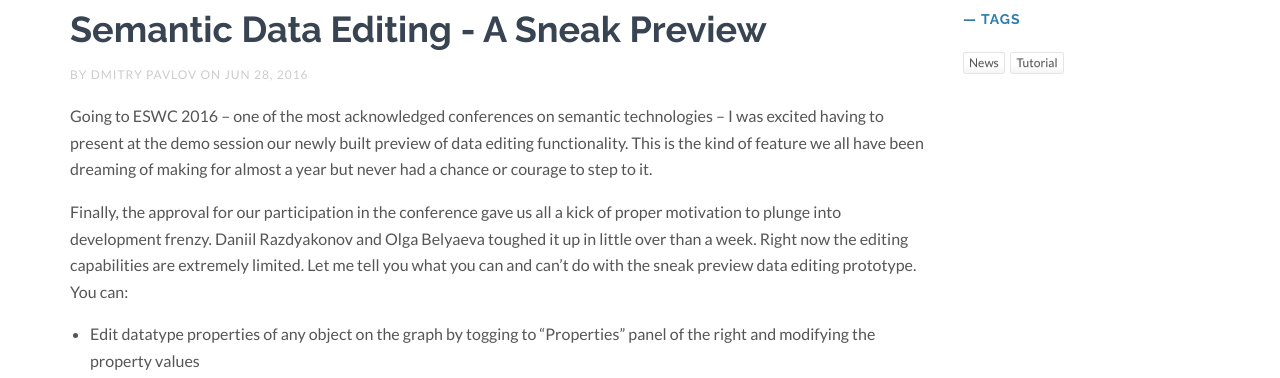
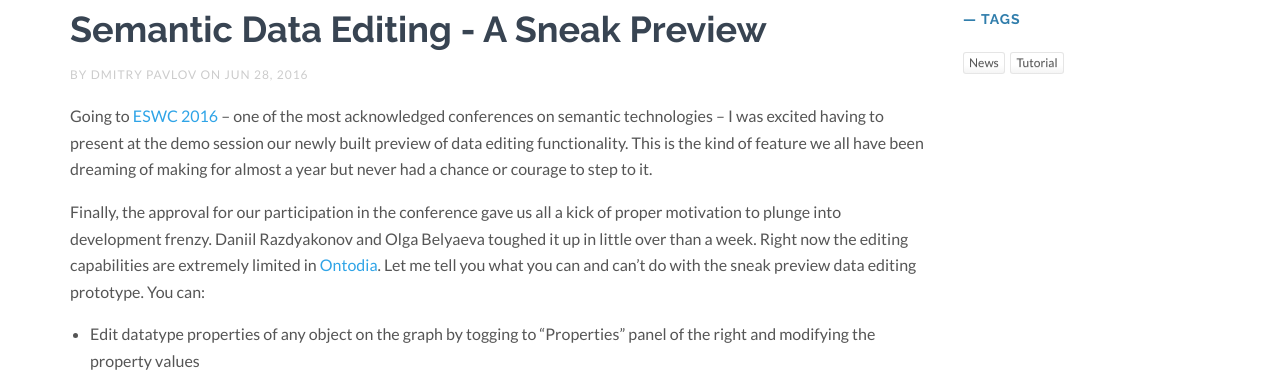
Before and after one commit to ontodia-org/ontodia-org.github.io, a Jekyll site: the page built from _posts/2016-6-28-semantic-data-editing-sneak-preview.markdown, in a window 1280 px wide. Shown: the part 665-1043 px from the top of the page. Built offline with Jekyll 4.4.1, drawn with Linux system fonts in a browser that asks for light colours; nearby versions of some CDN libraries; comment, search, counter and statistics services are not loaded.

Commit message:
some more links to URL's

```diff
--- a/_posts/2016-6-28-semantic-data-editing-sneak-preview.markdown
+++ b/_posts/2016-6-28-semantic-data-editing-sneak-preview.markdown
@@ -7,12 +7,12 @@ categories:
 - news
 img: /assets/img/blog/stretching connection.png
 ---
-Going to ESWC 2016 – one of the most acknowledged conferences on semantic technologies – I was excited having to present at the demo session our newly built preview of data editing functionality. This is the kind of feature we all have been dreaming of making for almost a year but never had a chance or courage to step to it.
+Going to <a href="http://2016.eswc-conferences.org/">ESWC 2016</a> – one of the most acknowledged conferences on semantic technologies – I was excited having to present at the demo session our newly built preview of data editing functionality. This is the kind of feature we all have been dreaming of making for almost a year but never had a chance or courage to step to it.
 
 <!-- more -->
 
 Finally, the approval for our participation in the conference gave us all a kick of proper motivation to plunge into development frenzy. Daniil Razdyakonov and Olga Belyaeva toughed it up in little over than a week.
-Right now the editing capabilities are extremely limited. Let me tell you what you can and can’t do with the sneak preview data editing prototype.
+Right now the editing capabilities are extremely limited in <a href="http://Ontodia.org">Ontodia</a>. Let me tell you what you can and can’t do with the sneak preview data editing prototype.
 You can:
 <ul>
 <li>Edit datatype properties of any object on the graph by togging to “Properties” panel of the right and modifying the property values</li>
```
